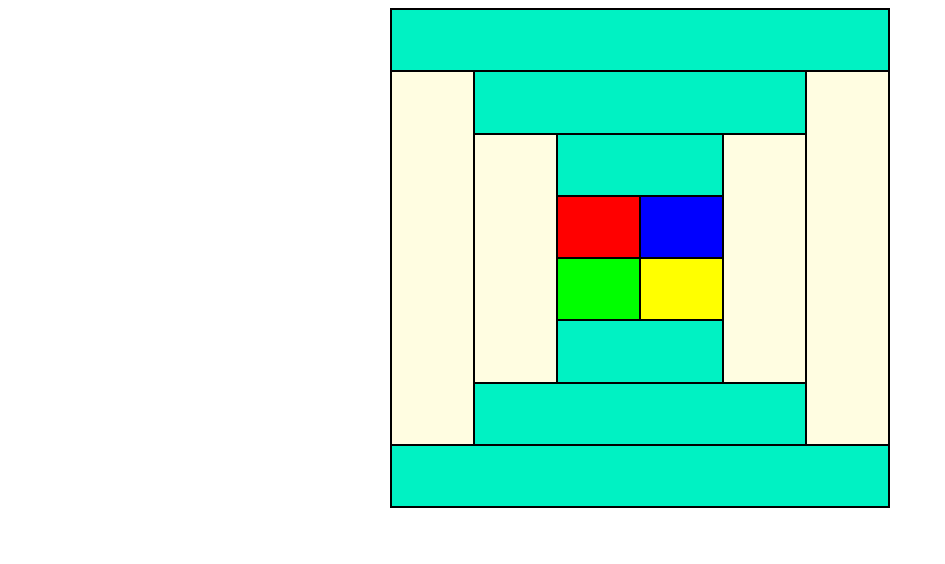
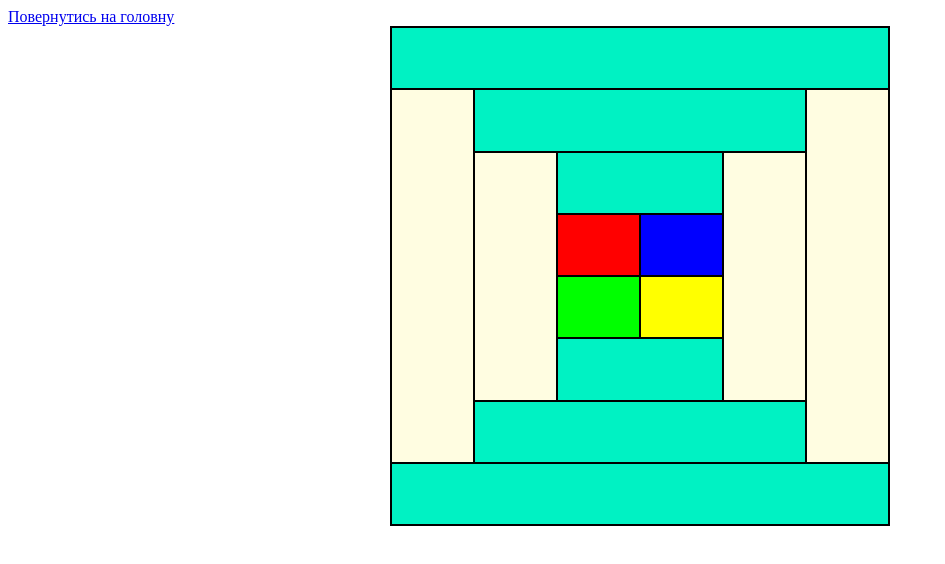
Before and after one commit to Tahicodia/web-technologies, a plain HTML site: page lab-03/project_parts/Task1.html in a window 1280 px wide. Shown: the whole page, without its empty margins (0-945 px from the left). Drawn offline with Linux system fonts and the light colour scheme.

Commit message:
Add return links to Task1 and Task2

```diff
--- a/lab-03/project_parts/Task1.html
+++ b/lab-03/project_parts/Task1.html
@@ -8,7 +8,7 @@
   <title></title>
 </head>
 <body>
-  <header></header>
+  <header><a href="../index.html">Повернутись на головну</a></header>
   <main>
     <table border="1" align="center"; style="border-collapse: collapse; width: 500px; height: 500px; border: 2px solid black;">
         <tr>
```
Also changed, not shown: lab-03/project_parts/Task2.html (+1 -1 lines).
